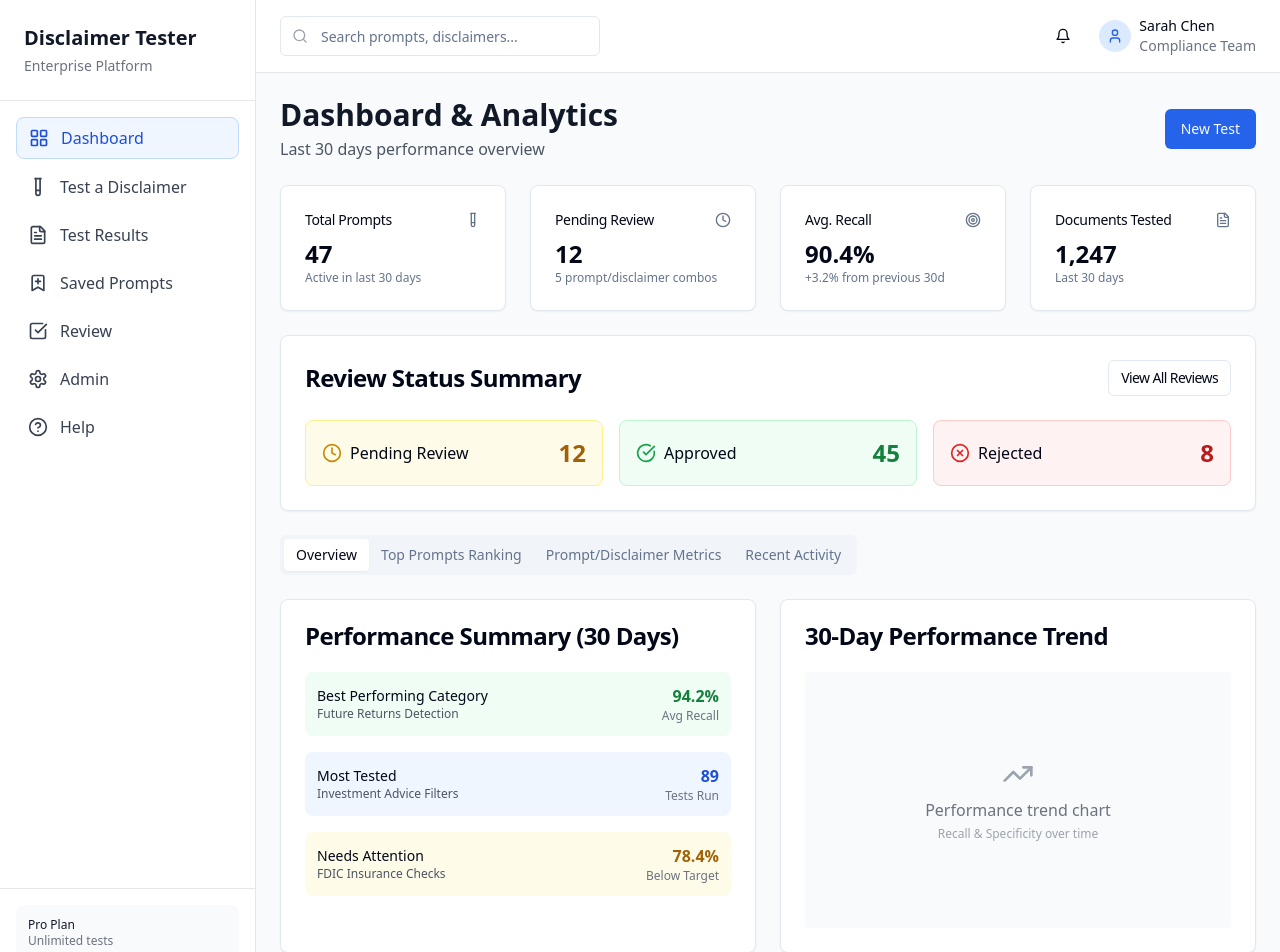
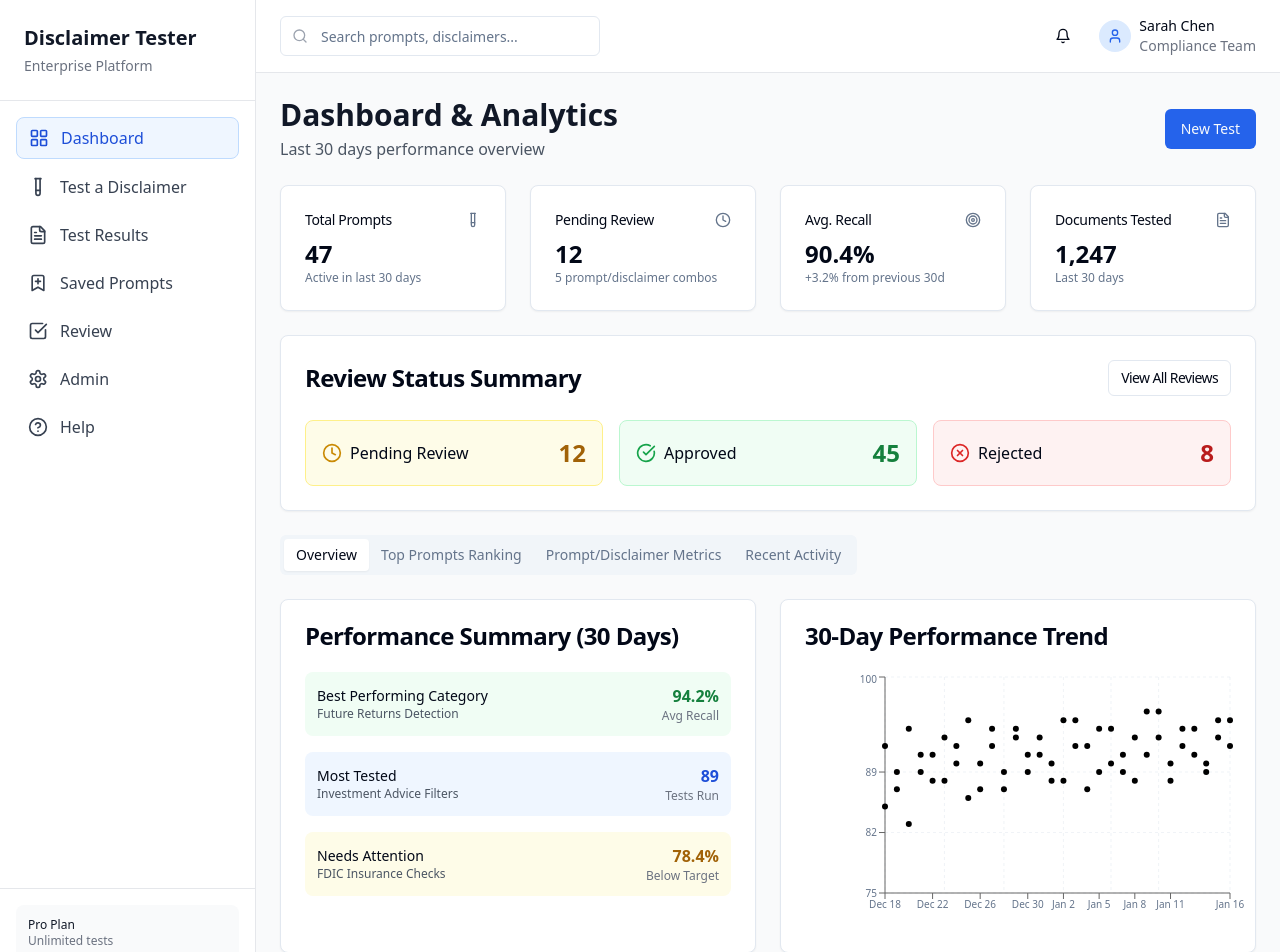
Before and after one commit to merhawi568/disclaimer-pilot-platform, a React (Vite) app: page / in a window 1280 px wide. Shown: the top 952 px of the page. Built offline with nearby package versions, Linux system fonts and the light colour scheme.

Commit message:
Add mock performance chart
Add a mock chart for the 30-day performance trend.

```diff
--- a/src/components/Dashboard.tsx
+++ b/src/components/Dashboard.tsx
@@ -5,6 +5,8 @@ import { Badge } from '@/components/ui/badge';
 import { Progress } from '@/components/ui/progress';
 import { Tabs, TabsContent, TabsList, TabsTrigger } from '@/components/ui/tabs';
 import { Table, TableBody, TableCell, TableHead, TableHeader, TableRow } from '@/components/ui/table';
+import { ChartContainer, ChartTooltip, ChartTooltipContent } from '@/components/ui/chart';
+import { LineChart, Line, XAxis, YAxis, CartesianGrid } from 'recharts';
 import { TrendingUp, Users, FileText, AlertTriangle, TestTube, Target, BarChart3, Clock, CheckCircle, XCircle } from 'lucide-react';
 
 interface DashboardProps {
@@ -245,13 +247,87 @@ export const Dashboard = ({ onNavigate }: DashboardProps) => {
                 <CardTitle>30-Day Performance Trend</CardTitle>
               </CardHeader>
               <CardContent>
-                <div className="h-64 bg-gray-50 rounded flex items-center justify-center">
-                  <div className="text-center">
-                    <TrendingUp className="h-8 w-8 text-gray-400 mx-auto mb-2" />
-                    <p className="text-gray-500">Performance trend chart</p>
-                    <p className="text-xs text-gray-400 mt-1">Recall & Specificity over time</p>
-                  </div>
-                </div>
+                <ChartContainer
+                  config={{
+                    recall: {
+                      label: "Recall",
+                      color: "hsl(var(--chart-1))",
+                    },
+                    specificity: {
+                      label: "Specificity",
+                      color: "hsl(var(--chart-2))",
+                    },
+                  }}
+                  className="h-64"
+                >
+                  <LineChart
+                    data={[
+                      { day: "Dec 18", recall: 85, specificity: 92 },
+                      { day: "Dec 19", recall: 87, specificity: 89 },
+                      { day: "Dec 20", recall: 83, specificity: 94 },
+                      { day: "Dec 21", recall: 89, specificity: 91 },
+                      { day: "Dec 22", recall: 91, specificity: 88 },
+                      { day: "Dec 23", recall: 88, specificity: 93 },
+                      { day: "Dec 24", recall: 92, specificity: 90 },
+                      { day: "Dec 25", recall: 86, specificity: 95 },
+                      { day: "Dec 26", recall: 90, specificity: 87 },
+                      { day: "Dec 27", recall: 94, specificity: 92 },
+                      { day: "Dec 28", recall: 87, specificity: 89 },
+                      { day: "Dec 29", recall: 93, specificity: 94 },
+                      { day: "Dec 30", recall: 89, specificity: 91 },
+                      { day: "Dec 31", recall: 91, specificity: 93 },
+                      { day: "Jan 1", recall: 88, specificity: 90 },
+                      { day: "Jan 2", recall: 95, specificity: 88 },
+                      { day: "Jan 3", recall: 92, specificity: 95 },
+                      { day: "Jan 4", recall: 87, specificity: 92 },
+                      { day: "Jan 5", recall: 94, specificity: 89 },
+                      { day: "Jan 6", recall: 90, specificity: 94 },
+                      { day: "Jan 7", recall: 89, specificity: 91 },
+                      { day: "Jan 8", recall: 93, specificity: 88 },
+                      { day: "Jan 9", recall: 91, specificity: 96 },
+                      { day: "Jan 10", recall: 96, specificity: 93 },
+                      { day: "Jan 11", recall: 88, specificity: 90 },
+                      { day: "Jan 12", recall: 92, specificity: 94 },
+                      { day: "Jan 13", recall: 94, specificity: 91 },
+                      { day: "Jan 14", recall: 90, specificity: 89 },
+                      { day: "Jan 15", recall: 93, specificity: 95 },
+                      { day: "Jan 16", recall: 95, specificity: 92 },
+                    ]}
+                    margin={{ top: 5, right: 30, left: 20, bottom: 5 }}
+                  >
+                    <CartesianGrid strokeDasharray="3 3" className="stroke-muted" />
+                    <XAxis
+                      dataKey="day"
+                      className="text-xs"
+                      interval="preserveStartEnd"
+                      tick={{ fontSize: 10 }}
+                    />
+                    <YAxis
+                      domain={[75, 100]}
+                      className="text-xs"
+                      tick={{ fontSize: 10 }}
+                    />
+                    <ChartTooltip
+                      content={<ChartTooltipContent />}
+                    />
+                    <Line
+                      type="monotone"
+                      dataKey="recall"
+                      stroke="var(--color-recall)"
+                      strokeWidth={2}
+                      dot={{ fill: "var(--color-recall)", strokeWidth: 2, r: 3 }}
+                      activeDot={{ r: 5 }}
+                    />
+                    <Line
+                      type="monotone"
+                      dataKey="specificity"
+                      stroke="var(--color-specificity)"
+                      strokeWidth={2}
+                      dot={{ fill: "var(--color-specificity)", strokeWidth: 2, r: 3 }}
+                      activeDot={{ r: 5 }}
+                    />
+                  </LineChart>
+                </ChartContainer>
               </CardContent>
             </Card>
           </div>
```
